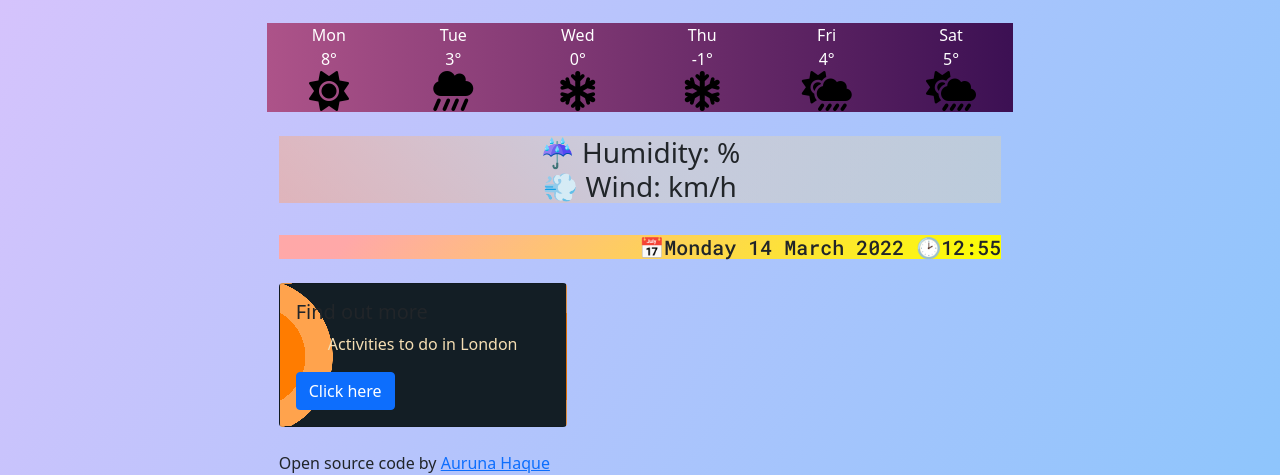
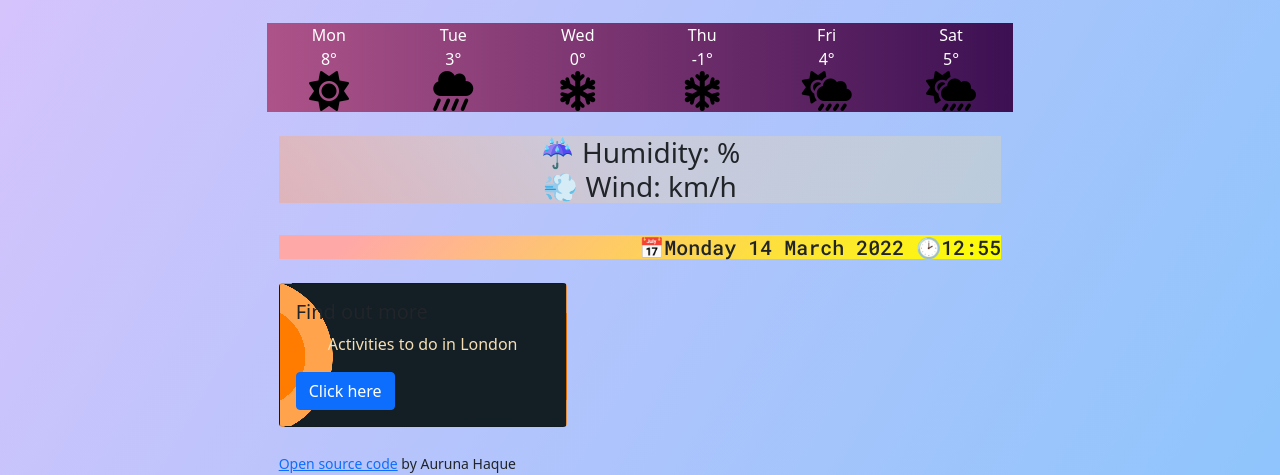
Before and after one commit to Auruna/Auruna-weather-app, a plain HTML site: page index.html in a window 1280 px wide. Shown: the part 417-892 px from the top of the page. Drawn offline with nearby package versions, Linux system fonts and the light colour scheme; no server answers; some icons are missing; a web font is replaced by a local one.

Commit message:
Changed how 'Open Source Code' is written

```diff
--- a/index.html
+++ b/index.html
@@ -99,7 +99,9 @@
           </div>
     </div>
       <br/>
-          Open source code by <a href="https://github.com/Auruna/Auruna-weather-app">Auruna Haque</a>
+      <small>
+          <a href="https://github.com/Auruna/Auruna-weather-app" target="_blank">Open source code</a> by Auruna Haque
+          </small>
     <script src="src/wapp.js"></script>
   </body>
 </html>
```
